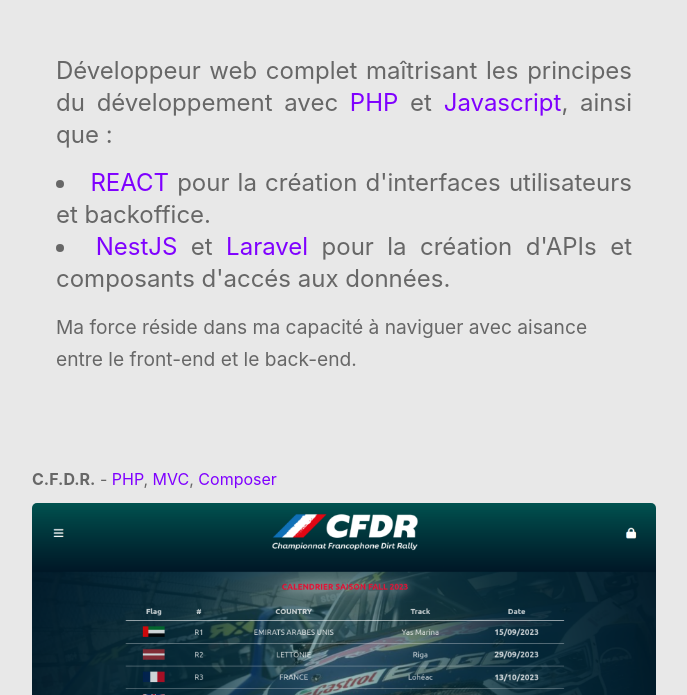
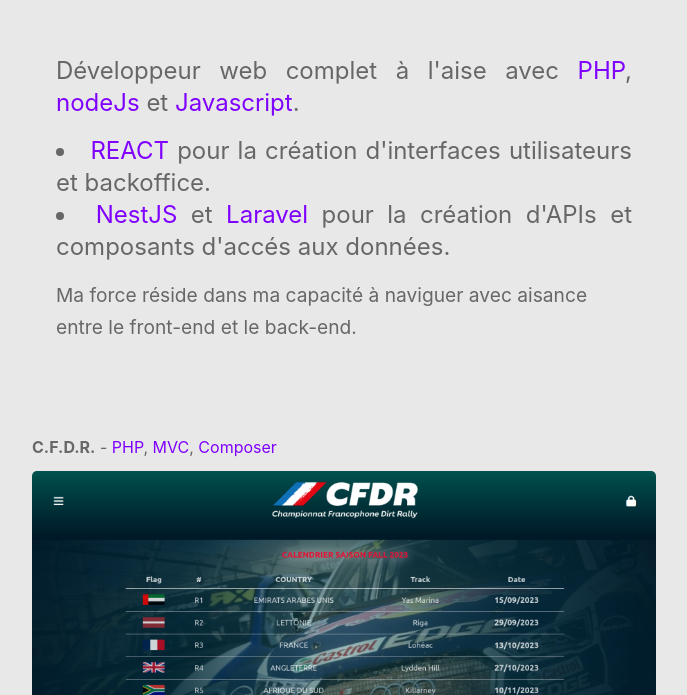
Before and after one commit to AdrienLagache/adrienlagache.github.io, a React (Vite) app: page / in a window 1280 px wide. Shown: the part 105-800 px from the top of the page, without its empty margins (296-983 px from the left). Built offline with nearby package versions, Linux system fonts and the light colour scheme.

Commit message:
[refactor] change overview intro

```diff
--- a/index.html
+++ b/index.html
@@ -3,7 +3,6 @@
   <head>
     <meta charset="UTF-8" />
     <meta name="viewport" content="width=device-width, initial-scale=1.0" />
-    <meta name="theme-color" content="#000000" />
     <!-- <link rel="icon" href="/favicon.ico" /> -->
     <!-- <link rel="apple-touch-icon" href="/logo192.png" /> -->
     <!-- <link rel="manifest" href="/manifest.json" /> -->
--- a/src/components/Overview/Overview.jsx
+++ b/src/components/Overview/Overview.jsx
@@ -5,9 +5,8 @@
   return (
     <section className="overview">
       <p className="overview-description">
-        <em>Développeur web</em> complet maîtrisant les principes du
-        développement avec <strong>PHP</strong> et <strong>Javascript</strong>,
-        ainsi que :{' '}
+        <em>Développeur web</em> complet à l&apos;aise avec <strong>PHP</strong>
+        , <strong>nodeJs</strong> et <strong>Javascript</strong>.
       </p>
       <ul className="overview-list">
         <li className="overview-list__item">
```
Also changed, not shown: 3 other files (tests, documents, lock files or other folders).
